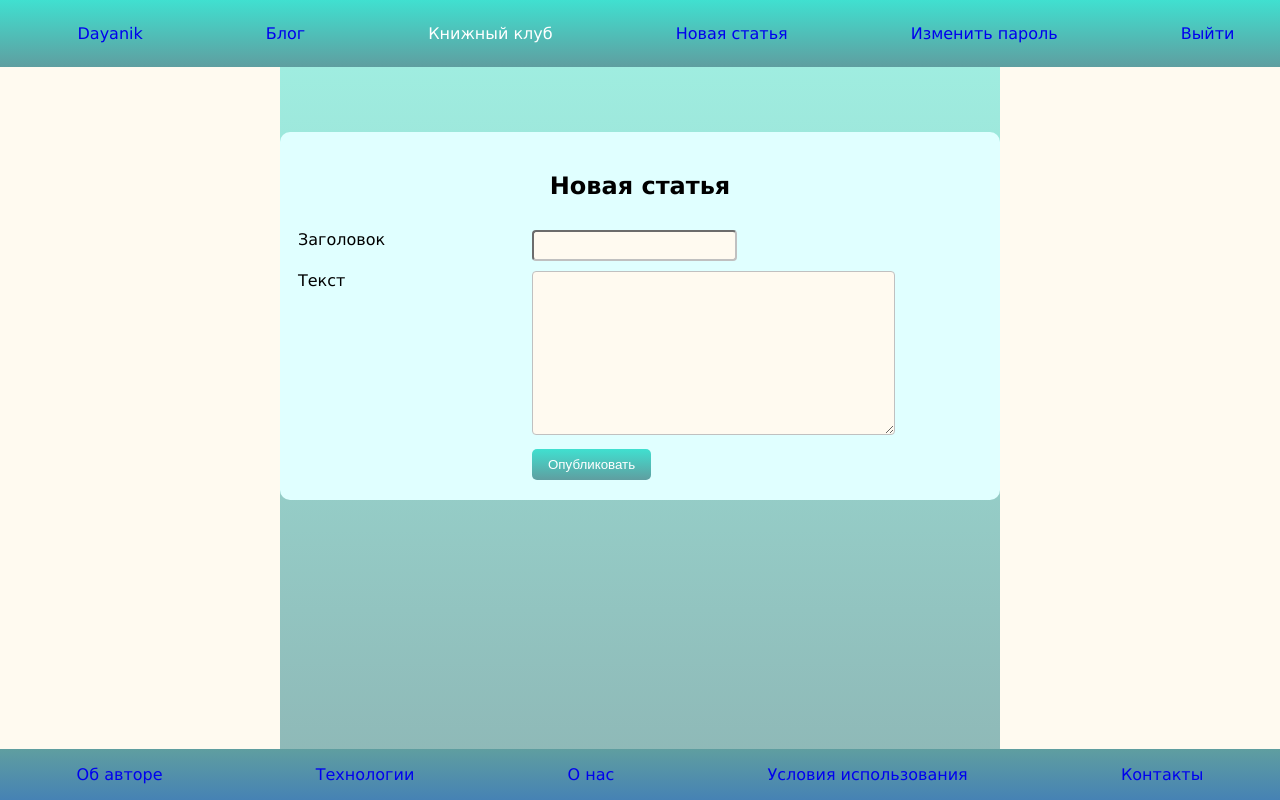
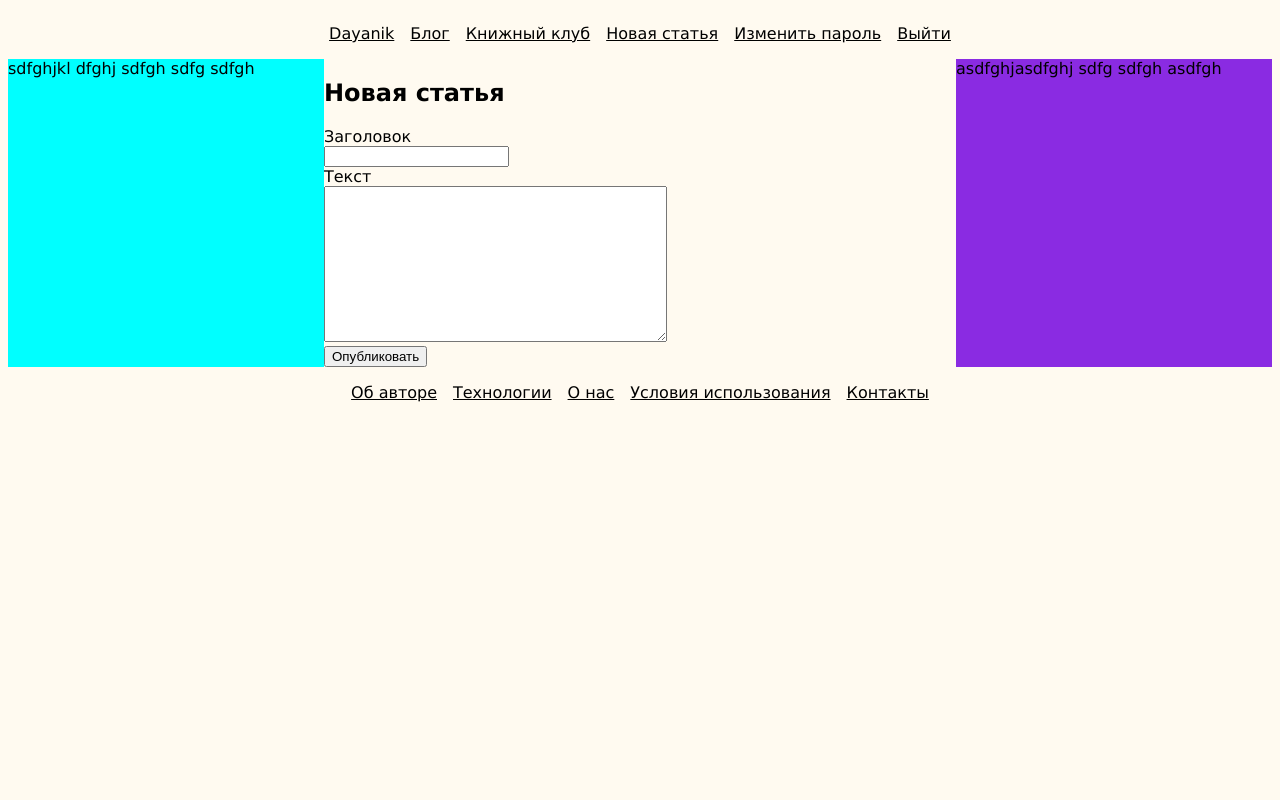
Before and after one commit to Dayad1994/Dayanik, a Django app: page /new/ in a window 1280 px wide. Run offline with Django 4.2, Linux system fonts and the light colour scheme; the visitor is signed in with stand-in values (Sample User, id 1).

Commit message:
mod style.css

```diff
--- a/dayanik/posts/static/dayanik.css
+++ b/dayanik/posts/static/dayanik.css
@@ -1,6 +1,7 @@
 body {
     background-color: floralwhite;
     font-family:Verdana, Geneva, Tahoma, sans-serif;
+    font-size: 2em;
 }
 
 .wrapper {
@@ -23,7 +24,8 @@ footer {
     display: flex;
     flex-flow: row wrap;
     justify-content: center;
-    gap: 10px;
+    gap: 1em;
+    padding: 1em;
 }
 
 ul {
@@ -32,6 +34,7 @@ ul {
 
 a:link, a:visited {
     color: black;
+    text-align: center;
 }
 
 a:hover {
--- a/dayanik/static/style.css
+++ b/dayanik/static/style.css
@@ -1,218 +1,71 @@
 body {
+    background-color: floralwhite;
     font-family:Verdana, Geneva, Tahoma, sans-serif;
-    /*background-image: url('back_1920x1200.jpg');*/
-    background: floralwhite;
-    background-size:cover;
-    background-repeat: no-repeat;
-    background-attachment: fixed;
-    margin: 0;
+}
+
+.wrapper {
+    display: flex;
+    flex-flow: row wrap;
+}
+
+.wrapper > * {
+    flex: 1 100%;
 }
 
 /*
-===================================================================
-дизайн
+main
+================================================================
 */
 
-.flex-topbar {
-    width: 100%;
+main {
+    display: flex;
+    flex-flow: row wrap;
 }
 
-.flex-container {
+section {
+    flex: 4;
+    order: 1;
+}
+
+.aside-1 {
+    flex: 2;
+    background-color: aqua;
+}
+.aside-2 {
+    flex: 2;
+    order: 2;
+    background-color: blueviolet;
+}
+
+/*
+section
+================================================================
+*/
+
+section {
     display: flex;
     flex-direction: column;
-    align-items: center;
-    width: 100%;
-    min-height: 100vh;
+    align-items: stretch;
 }
 
-.flex-nav {
+/*
+footer, header
+================================================================
+*/
+
+header, footer {
     display: flex;
-    flex-direction: row;
-    justify-content: space-around;
-    background: linear-gradient(to top, cadetblue, rgb(64, 224, 208));
-    color: #fff;
-    width: 100%;
-    padding: 16px;
+    flex-flow: row wrap;
+    justify-content: center;
+    gap: 1em;
+    padding: 1em;
 }
 
-.flex-nav a {
-    text-decoration: none;
-    padding: 8px 16px;
-}
-
-.flex-nav a:hover {
-    background: linear-gradient(to top, steelblue, cadetblue);
-    border-radius: 7px;
-    padding: 8px 16px;
-}
-
-.flex-nav a:visited {
-    color: #fff;
-}
-
-.flex-nav a:active {
+a:link, a:visited {
     color: black;
-}
-
-.flex-content {
-    width: 720px;
-    flex-grow: 1;
-    background: linear-gradient(to top, rgb(95, 158, 160, 0.7), rgb(64, 224, 208, 0.5));
-    padding-bottom: 50px;
-    padding-top: 65px;
-}
-
-.flex-article {
-    margin-bottom: 15px;
-    background: lightcyan;
-    padding: 20px;
-    font-size: 1em;
-    border-radius: 10px;
-}
-
-.flex-footbar {
-    width: 100%;
-}
-
-.flex-footer {
-    display: flex;
-    justify-content: space-around;
-    background: linear-gradient(to top, steelblue, cadetblue);
-    color: #fff;
-    width: 100%;
-    height: auto;
-}
-
-.flex-footer a {
-    text-decoration: none;
-    padding: 8px 16px;
-    margin: 8px 0 8px;
-}
-
-.flex-footer a:hover {
-    background: linear-gradient(to top, steelblue, rgb(64, 224, 208));
-    border-radius: 7px;
-    padding: 8px 16px;
-}
-
-.flex-footer a:visited {
-    color: #fff;
-}
-
-.flex-footer a:active {
-    color: black;
-}
-
-.flex-article header h2 {
-    padding: 0;
-    margin: 0;
     text-align: center;
 }
 
-.flex-article header p {
-    font-size: .7em;
-    color:gray;
-    margin: 0;
+a:hover {
+    text-decoration: overline;
 }
-
-
-/*
-===================================================================
-форма регистрации
-*/
-
-.card {
-    background: lightcyan;
-    padding: 20px;
-    font-size: 1em;
-    border-radius: 10px;
-    display: flex;
-    flex-direction: column;
-    align-items: center;
-}
-
-.card .header h2 {
-    text-align: center;
-}
-
-.card-form {
-    width: 720px;
-}
-
-.card-field {
-    display: flex;
-    justify-content: space-evenly;
-    margin: 10px 0px;
-}
-
-
-.card-label {
-    width: 30%;
-}
-
-.field {
-    width: 30%;
-}
-
-.card-help {
-    width: 30%;
-    color: silver;
-    font-size: 0.7em;
-}
-
-.card-help ul {
-    font-size: 1em;
-    padding-left: 15px;
-}
-
-.card-submit {
-    margin: 0 auto;
-    width: 30%;
-}
-
-.card-submit a {
-    text-decoration: underline 2px;
-    font-size: 0.9em;
-}
-
-.card-submit a:hover {
-    text-decoration: overline 2px;
-}
-
-.card-submit a:visited {
-    color: black;
-}
-
-.alert {
-    color: darkred;
-    background-color: #f8d7da;
-    border-color: #f5c6cb;
-    text-align: center;
-    padding: 0.3em;
-    margin: 0em 30%;
-    border-radius: 0.25rem;
-  }
-
-/*
-===================================================================
-*/
-
-button {
-    border: 0;
-    border-radius: 5px;
-    background: linear-gradient(to top, cadetblue, rgb(64, 224, 208));
-    color: #fff;
-    padding: 8px 16px;
-}
-
-button:hover {
-    background: linear-gradient(to top, steelblue, cadetblue);
-}
-
-input, textarea {
-    background-color: floralwhite;
-    border-radius: 0.25rem;
-    border: px;
-    border-color: silver;
-    padding: 0.375rem 0.75rem;
-  }
--- a/dayanik/templates/base.html
+++ b/dayanik/templates/base.html
@@ -1,6 +1,6 @@
 <!DOCTYPE html>
-<html>
-<head lang="ru">
+<html lang="ru">
+    <head>
         <meta charset="utf-8">
         <meta name="viewport" content="width=device-width, initial-scale=1.0">
         <title>{% block title %}Блог{% endblock %}</title>
@@ -8,15 +8,22 @@
         <link rel="shortcut icon" href="{% static 'favicon.ico' %}" type="image/x-icon">
         <link rel="stylesheet" href="{% static 'style.css' %}">
     </head>
-<!--Я бэкендр, если вёрстка дно, сделай получше-->
     <body>
-    <div class="flex-container">
+    <div class="wrapper">
+        <header>
             {% include 'nav.html' %}
-            <section class="flex-content">
+        </header>
+        <main>
+            <section>
                 {% block content %}
                 {% endblock %}
             </section>
+            <aside class="aside aside-1">sdfghjkl dfghj sdfgh sdfg sdfgh</aside>
+            <aside class="aside aside-2">asdfghjasdfghj sdfg sdfgh asdfgh </aside>
+        </main>
+        <footer>
             {% include 'footer.html' %}
+        </footer>
     </div>
     </body>
 </html>
--- a/dayanik/templates/footer.html
+++ b/dayanik/templates/footer.html
@@ -1,9 +1,5 @@
-<div class="flex-footbar">
-    <footer class="flex-footer">
-        <a href="/about/about-author/">Об авторе</a>
-        <a href="/about/about-spec/">Технологии</a>
-        <a href="/about-us/">О нас</a>
-        <a href="/terms/">Условия использования</a>
-        <a href="/about/contacts/">Контакты</a>
-    </footer>
-</div>
+<a href="/about/about-author/">Об авторе</a>
+<a href="/about/about-spec/">Технологии</a>
+<a href="/about-us/">О нас</a>
+<a href="/terms/">Условия использования</a>
+<a href="/about/contacts/">Контакты</a>
--- a/dayanik/templates/form.html
+++ b/dayanik/templates/form.html
@@ -2,14 +2,14 @@
 {% block title %}Титулка{% endblock %}
 {% block content %}
 {% if '/reset/' in request.path and not validlink %}
-    <article class="card">
+    <article>
         <div class="header">
             <h2>Ошибка</h2>
             <p>Ссылка сброса пароля содержит ошибку или устарела.</p>
         </div>
     </article>
 {% else %}
-    <article class="card">
+    <article>
         <div class="header">
             <h2>{% block header %}Заголовок{% endblock %}</h2>
         </div>
--- a/dayanik/templates/info.html
+++ b/dayanik/templates/info.html
@@ -1,7 +1,7 @@
 {% extends 'base.html' %}
 {% block title %}Титулка{% endblock %}
 {% block content %}
-<article class="card">
+<article>
     <div class="header">
         <h2>{% block header %}Заголовок{% endblock %}</h2>
         <p>{% block paragraph %}Параграф{% endblock %}</p>
--- a/dayanik/templates/nav.html
+++ b/dayanik/templates/nav.html
@@ -1,5 +1,3 @@
-<div class="flex-topbar">
-    <nav class="flex-nav">
 <a href="{% url 'posts:dayanik' %}">Dayanik</a>
 <a href="{% url 'posts:index' %}">Блог</a>
 <a href="">Книжный клуб</a>
@@ -11,5 +9,3 @@
 <a href="{% url 'login' %}">Войти</a>
 <a href="{% url 'users:signup' %}">Регистрация</a>
 {% endif%}
-    </nav>
-</div>
```
Also changed, not shown: dayanik/posts/static/style.css (+50 -197 lines), dayanik/templates/index.html (+4 -3 lines). Lines whose indentation alone changed are shown as unchanged.
